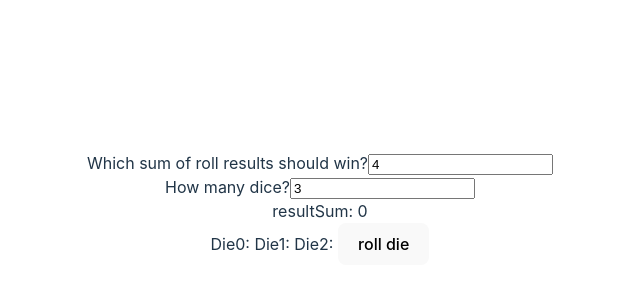
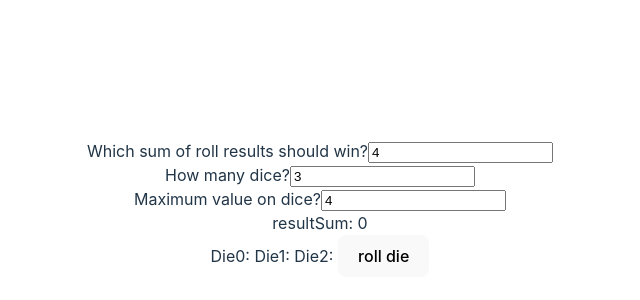
Before and after one commit to Sammeeey/lucky-N, a React (Vite) app: page / in a window 1280 px wide. Shown: the part 192-492 px from the top of the page, without its empty margins (320-960 px from the left). Built offline with nearby package versions, Linux system fonts and the light colour scheme.

Commit message:
user-determined maximum number on each die

```diff
--- a/src/LuckyN.jsx
+++ b/src/LuckyN.jsx
@@ -12,7 +12,7 @@ function LuckyN({dieAmount=2, dieMaxValue=6, winningNum=10}) {
 
     const rollDie = () =>
         setDice(prevDice => prevDice.map(die => (
-            {...die, rollResult: Math.floor(Math.random() * dieMaxValue + 1)}
+            {...die, rollResult: Math.floor(Math.random() * dice[0].dieMaxValue + 1)}
         )))
 
     const getResultSum = () => {
@@ -30,6 +30,9 @@ function LuckyN({dieAmount=2, dieMaxValue=6, winningNum=10}) {
         <div>How many dice?
             <input type="number" name="dieAmount" id="dieAmount" placeholder="die amount" value={dice.length} onChange={(e) => setDice(newDice(+e.target.value))} />
         </div>
+        <div>Maximum value on dice?
+            <input type="number" name="dieMaxNum" id="dieMaxNum" placeholder="die max num" value={dice[0].dieMaxValue} onChange={(e) => setDice(prevDice => prevDice.map(die => ({...die, dieMaxValue: +e.target.value})))} />
+        </div>
         <div>resultSum: {resultSum}</div>
         <div>{resultSum === userWinningNum && 'Game Won!'}</div>
         <Dice {...{dice}} />
```
Also changed, not shown: 1 other file (tests, documents, lock files or other folders).
